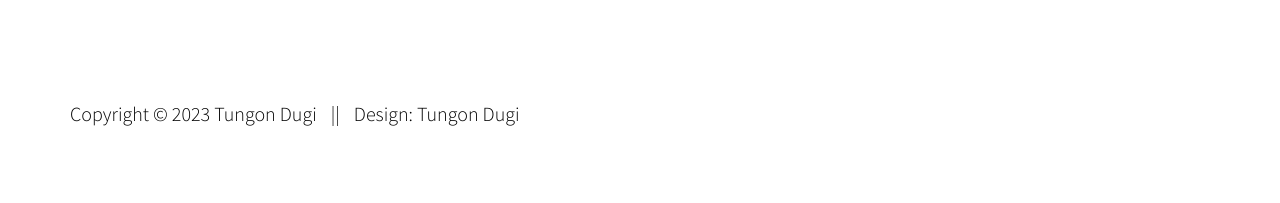
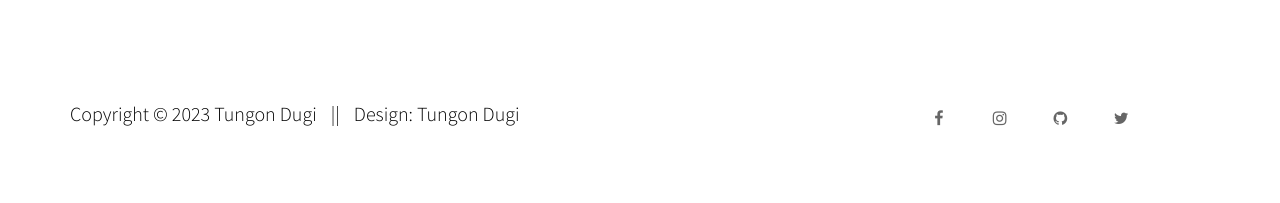
Before and after one commit to repleeka/ende_translator, a Flask app: page /about in a window 1280 px wide. Shown: the part 848-1051 px from the top of the page. Run offline with Flask 3, Linux system fonts and the light colour scheme; some libraries are stand-ins or nearby versions.

Commit message:
social icon color changed

```diff
--- a/static/css/style.css
+++ b/static/css/style.css
@@ -567,7 +567,7 @@
 }
 
 #about .about-thumb:hover h4 {
-  color: #1dc9e3;
+  color: #000000;
 }
 
 /*---------------------------------------
@@ -622,7 +622,7 @@
 }
 
 .social-icon li a:hover {
-  background: #1dc9e3;
+  background: #000000;
   color: #ffffff;
   top: -5px;
 }
--- a/templates/about.html
+++ b/templates/about.html
@@ -34,7 +34,7 @@
                         <ul class="social-icon">
                             <li><a href="#" class="fa fa-facebook"></a></li>
                             <li><a href="#" class="fa fa-instagram"></a></li>
-                            <li><a href="#" class="fa fa-twitter"></a></li>
+                            <li><a href="#" class="fa fa-github"></a></li>
                         </ul>
                     </div>
                 </div>
@@ -47,9 +47,9 @@
                         <h3>Candy </h3>
                         <h4>UX Specialist</h4>
                         <ul class="social-icon">
-                            <li><a href="#" class="fa fa-pinterest"></a></li>
-                            <li><a href="#" class="fa fa-behance"></a></li>
-                            <li><a href="#" class="fa fa-google-plus"></a></li>
+                            <li><a href="#" class="fa fa-facebook"></a></li>
+                            <li><a href="#" class="fa fa-instagram"></a></li>
+                            <li><a href="#" class="fa fa-github"></a></li>
                         </ul>
                     </div>
                 </div>
--- a/templates/base.html
+++ b/templates/base.html
@@ -39,7 +39,7 @@
     <!-- Main css -->
     <!-- <link rel="stylesheet" href="css/style.css"> -->
     <link rel="stylesheet" href="{{ url_for('static', filename='css/style.css')}}">
-    <link rel="stylesheet" href="https://cdnjs.cloudflare.com/ajax/libs/font-awesome/5.15.3/css/all.min.css" />
+    <link rel="stylesheet" href="https://cdnjs.cloudflare.com/ajax/libs/font-awesome/4.7.0/css/font-awesome.min.css"  />
 
 
 </head>
@@ -98,12 +98,10 @@
 
                 <div class="col-md-4 col-sm-6">
                     <ul class="wow fadeInUp social-icon" data-wow-delay="0.8s">
-                        <li><a href="#" class="fa fa-facebook"></a></li>
-                        <li><a href="#" class="fa fa-twitter"></a></li>
-                        <li><a href="#" class="fa fa-google-plus"></a></li>
-                        <li><a href="#" class="fa fa-dribbble"></a></li>
-                        <li><a href="#" class="fa fa-linkedin"></a></li>
-                    </ul>
+                        <li><a href="https://www.facebook.com" class="fa fa-facebook"></a></li>
+                        <li><a href="https://www.instagram.com" class="fa fa-instagram"></a></li>
+                        <li><a href="https://www.github.com/repleeka" class="fa fa-github"></a></li>
+                        <li><a href="https://www.twitter.com" class="fa fa-twitter"></a></li>                    </ul>
                 </div>
 
             </div>
```
